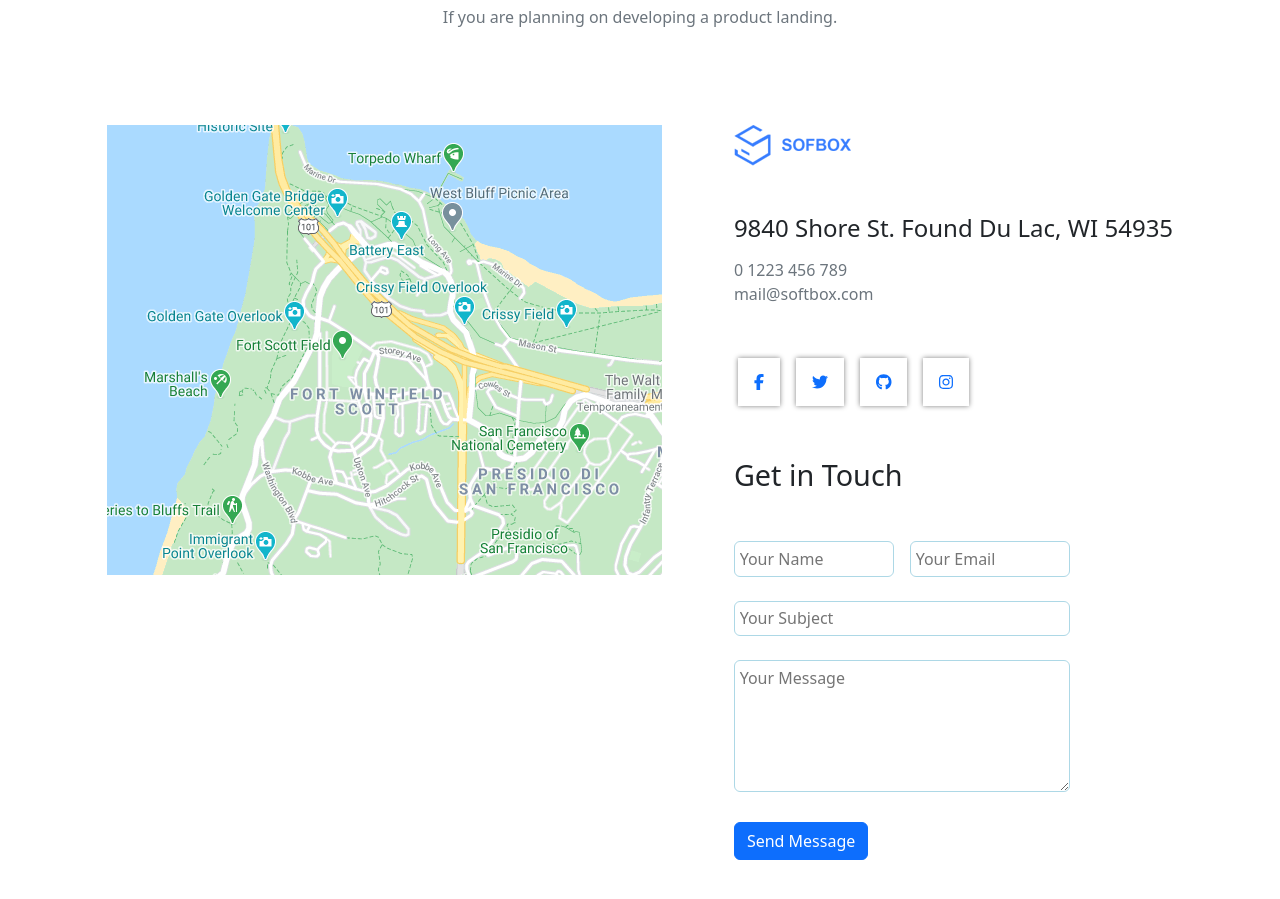
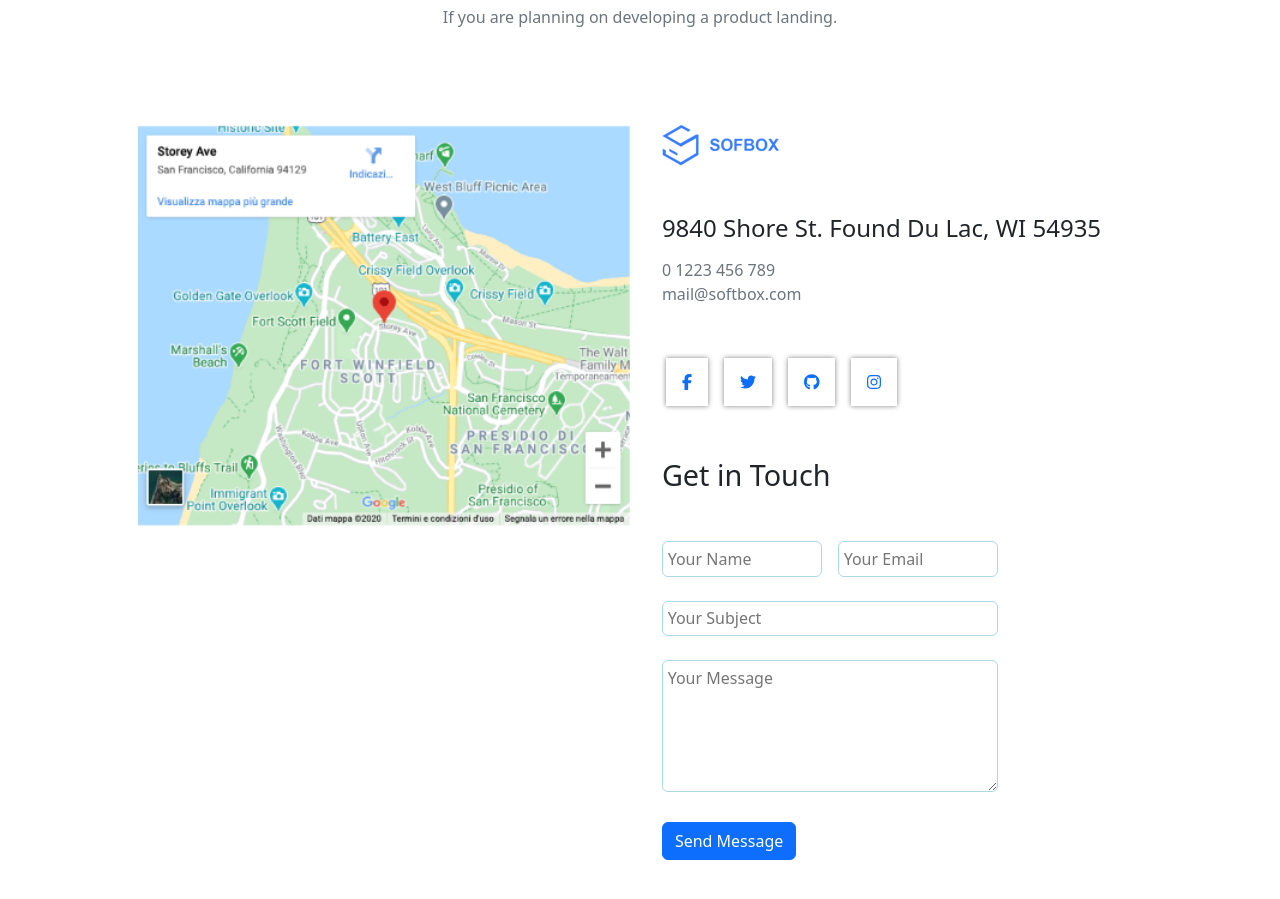
Before and after one commit to Ruma303/proj-html-vuejs, a Vue app: page / in a window 1280 px wide. Shown: the part 3840-4739 px from the top of the page. Built offline with nearby package versions, Linux system fonts and the light colour scheme.

Commit message:
nuova mappa

```diff
--- a/src/components/MainSectionSix.vue
+++ b/src/components/MainSectionSix.vue
@@ -6,7 +6,7 @@
     <div class="middle-div d-flex justify-content-start
     align-items-start gap-4 mt-5">
       <div class="map-jumbo d-flex flex-column">
-        <img src="../img/StaticMapService.GetMapIma.png" alt="">
+        <img src="../img/map.png" alt="">
         <h5 v-if="nameStr.length">Il tuo nome è: <span class="text-secondary">
           {{nameStr}}</span></h5>
         <h5 v-if="emailStr.length">La tua mail è: <span class="text-secondary">
@@ -75,6 +75,11 @@ export default {
 <style lang="scss" scoped>
 .sec6-container {
   height: 50rem;
+  .map-jumbo img {
+    scale: 120%;
+    position: relative;
+    top: 2rem;
+  }
 }
 #title {
   font-weight: 400;
```
Also changed, not shown: src/img/map.png (added).
